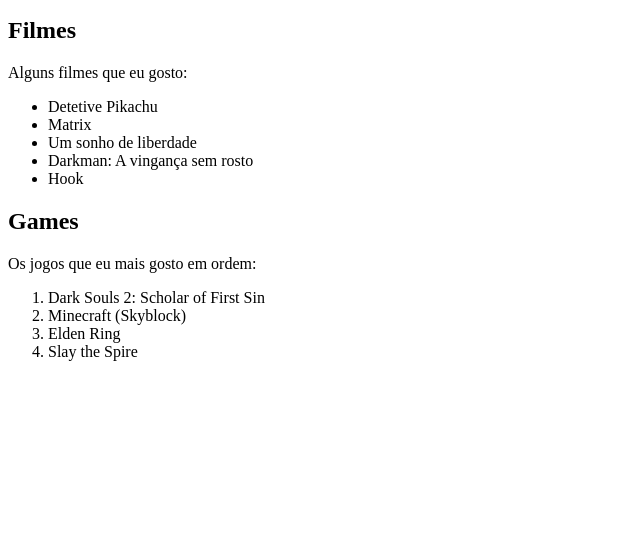
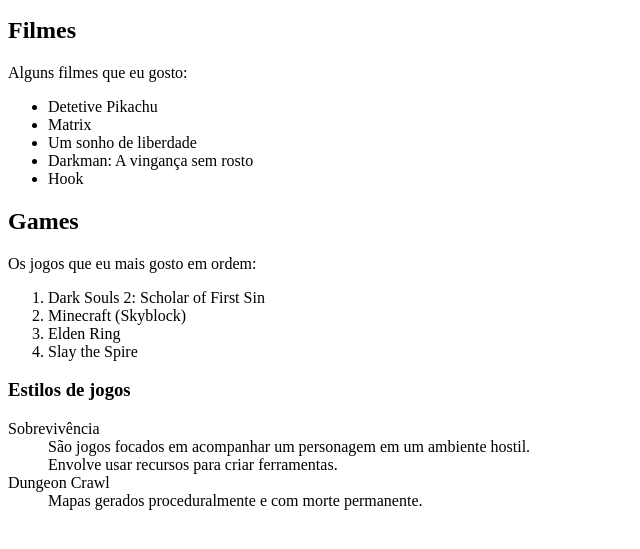
Before and after one commit to ufjf-dcc121/ufjf-dcc121-2022-1-atv2-emanuellesilva, a plain HTML site: page index.html in a window 1280 px wide. Shown: the part 101-650 px from the top of the page, without its empty margins (0-640 px from the left). Drawn offline with Linux system fonts and the light colour scheme.

Commit message:
Adiciona lista associativa

```diff
--- a/index.html
+++ b/index.html
@@ -24,5 +24,19 @@
             <li>Elden Ring</li>
             <li>Slay the Spire</li>
         </ol>
+    <h3>Estilos de jogos</h3>
+    <dl>
+        <div>
+            <dt>Sobrevivência</dt>
+            <dd>São jogos focados em acompanhar um personagem em um ambiente hostil.</dd>
+            <dd>Envolve usar recursos para criar ferramentas.</dd>
+        </div>
+
+        <div>
+            <dt>Dungeon Crawl</dt>
+            <dd>Mapas gerados proceduralmente e com morte permanente.</dd>
+        </div>
+    </dl>
+
 </body>
 </html>
```
